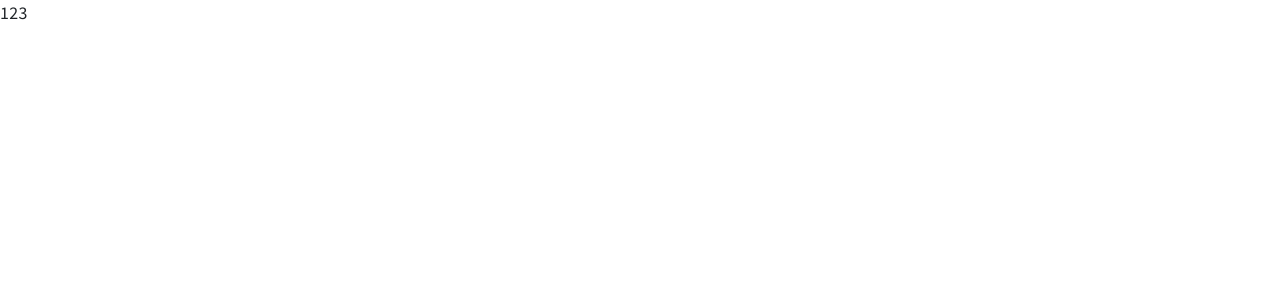
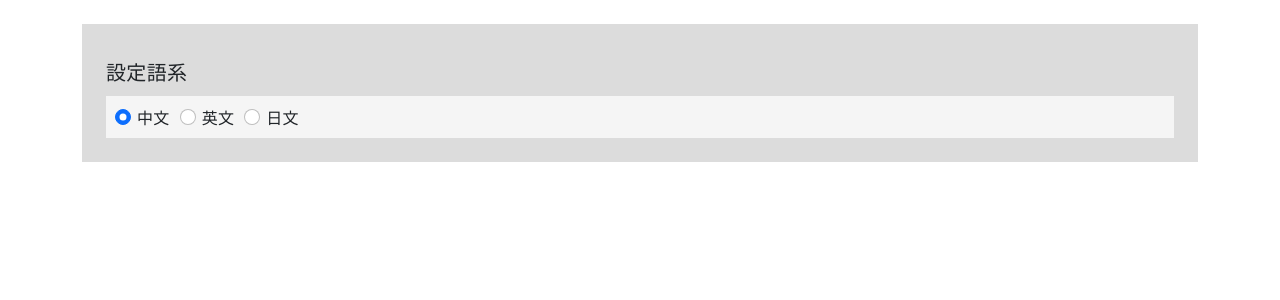
Before and after one commit to MizuYang/day.js, a Vue app: page / in a window 1280 px wide. Shown: the top 300 px of the page. Built offline with nearby package versions, Linux system fonts and the light colour scheme.

Commit message:
新增 語系切換

```diff
--- a/src/views/HomeView.vue
+++ b/src/views/HomeView.vue
@@ -1,9 +1,61 @@
 <template>
-  123
+  <div class="container py-10">
+    <header class="bg-gainsboro mb-3 p-10">
+      <h2 class="text-20 my-5">設定語系</h2>
+      <div class="d-flex align-items-center bg-whitesmoke p-3">
+        <div>
+          <input class="form-check-input" type="radio"
+                 value="zh-cn" id="zh-cn"
+                 name="i18n"
+                 v-model="lang">
+          <label class="form-check-label ps-2" for="zh-cn">
+            中文
+          </label>
+        </div>
+        <div class="mx-4">
+          <input class="form-check-input" type="radio"
+                 value="en" id="en"
+                 name="i18n"
+                 v-model="lang">
+          <label class="form-check-label ps-2" for="en">
+            英文
+          </label>
+        </div>
+        <div>
+          <input class="form-check-input" type="radio"
+                 value="ja" id="ja"
+                 name="i18n"
+                 v-model="lang">
+          <label class="form-check-label ps-2" for="ja">
+            日文
+          </label>
+        </div>
+      </div>
+    </header>
+
+    <main>
+    </main>
+  </div>
 </template>
 
 <script setup>
+import { ref, watchEffect } from 'vue'
+import dayjs from 'dayjs'
+import 'dayjs/locale/zh-cn'
+import 'dayjs/locale/ja'
 
+// data
+const now = dayjs()
+const lang = ref('zh-cn')
+console.log('now', now)
+
+// watchEffect
+// 設定語系
+watchEffect(() => {
+  // dayjs().locale(lang.value).format() // 局部修改语言配置
+  dayjs.locale(lang.value)
+  console.log('當前的語系為：', dayjs.locale())
+})
 </script>
 
 <style lang='scss' scope></style>
```
